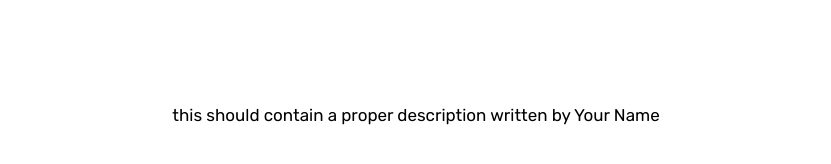
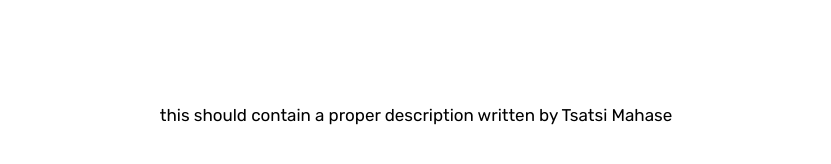
Before and after one commit to Tsatsi/tsatsi.github.io, a Jekyll site: the page built from index.html, in a window 1280 px wide and 900 px high, scrolled down 3826 px. Shown: the part 707-871 px from the top of the window, without its empty margins (224-1055 px from the left). Built offline with Jekyll 4.4.1, drawn with Linux system fonts in a browser that asks for light colours; some web fonts are replaced; the list of posts is cut into pages by our own code; part of the change alters nothing that is shown.

Commit message:
update git ignore and profile images

```diff
--- a/_config.yml
+++ b/_config.yml
@@ -10,7 +10,7 @@ blog:
                                this should contain a proper description
 
 # Layout configuration
-  logo_path                  : "assets/img/dactl.svg" # path to logo file
+  logo_path                  : "assets/img/wisemind.svg" # path to logo file
   search_path                : # "yourgitusername.github.io"
                                # needed for searchbox in archive page
   hero_layout                : true # turn on hero layout for blog and posts
@@ -26,14 +26,14 @@ blog:
 
 # Author info
 author:
-  fullname                  : Your Name
+  fullname                  : Tsatsi Mahase
   rss                       : true # generate RSS feed and show it's icon in header
-  mail                      : your@email.com # change to your e-mail address
-  twitter                   : twitter-user-name
-  github                    : github-user-name
-  youtube                   : youtube-user-name
-  stackoverflow             : stackoverflow-user-name
-  disqus                    : dactl # your disqus site name
+  mail                      : tsatsi.mahase@email.com # change to your e-mail address
+  twitter                   : tsatsi_mahase
+  github                    : Tsatsi
+  youtube                   : channel/UCHZSkTC-Obkyf7xAKVnFWXQ
+  stackoverflow             : users/3356520/tsatsi-mahase
+  disqus                    : tsatsimahase # your disqus site name
   google_analytics          : # 'UA-XXXXXXXX-X'
   photo                     : "uploads/me2.png"
   photo2x                   : "uploads/me.png"
```
Also changed, not shown: assets/img/wisemind.svg (renamed from assets/img/dactl.svg), uploads/me.png, uploads/me2.png, 1 other file.
